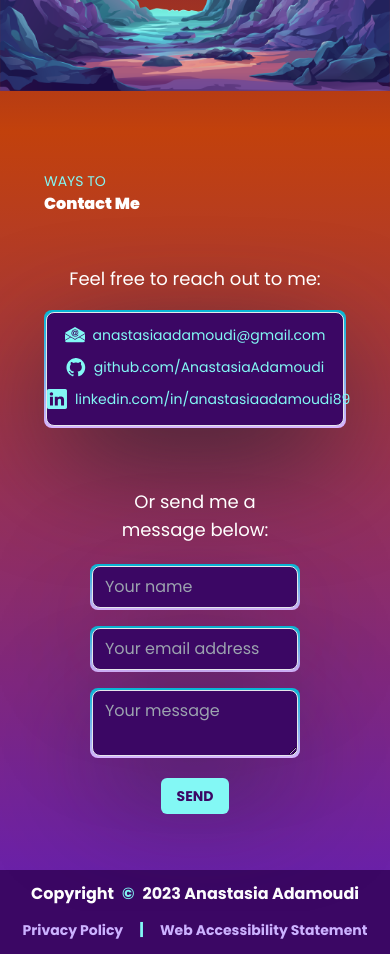
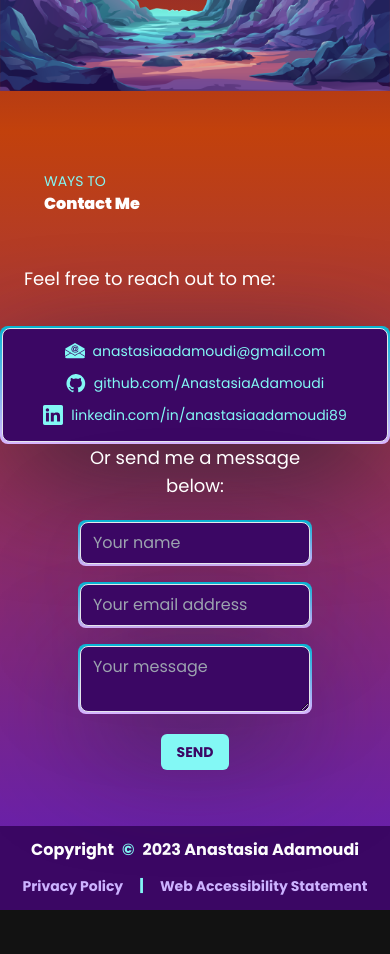
Before and after one commit to spiralnebulam31/PortfolioWebsite, a React (Vite) app: page / in a window 390 px wide. Shown: the part 8260-9214 px from the top of the page. After the commit the page ends 9170 px from the top, so only its background shows below. Built offline with nearby package versions, Linux system fonts and the light colour scheme.

Commit message:
Started working on fixing the responsiveness of the Contact section

```diff
--- a/src/components/Contact.jsx
+++ b/src/components/Contact.jsx
@@ -49,33 +49,35 @@ const Contact = ({
 
   return (
 <section id="contact">
+
+      <div className="bg-gradient-to-b from-orange-700 to-purple-800 relative bg-cover w-full left-0 right-0 bottom-0 top-0 py-10">
+
       {/* Title */}
-      <div className="bg-gradient-to-b from-orange-700 to-purple-800 relative bg-cover w-full left-0 right-0 bottom-0 top-0 py-10">
         <div className="mx-auto px-5">
-          <motion.div variants={textVariant()}>
+          <div>
             <p className={styles.sectionSubText + styles.paddingX}>Ways to</p>
             <h2 className={styles.sectionHeadText + styles.paddingX}>
               Contact Me
             </h2>
-          </motion.div>
+          </div>
+        </div>
+      {/* End of title */}
+
 
           {/* Content text */}
-          <div className="flex flex-col justify-center items-center gap-5 mx-auto">
-            <div className="flex flex-col justify-center items-center gap-5 mb-2 text-center max-w-full xl:max-w-[70%] mx-auto">
-              <motion.div
-                variants={fadeIn("", "", 0.1, 1)} //direction, type, delay, duration
-                className={
-                  "text-white font-body text-lg max-w-full xl:max-w-6xl sm:px-16 px-6 py-8 leading-[30px]"
-                }
+              <div
+                className="text-white font-body text-lg max-w-full sm:px-16 px-6 py-8 leading-[30px]"
               >
                 <p className="mt-4">Feel free to reach out to me:</p>
+              </div>
 
                 {/* Contact info */}
                 <div
-                  className="flex flex-col justify-center items-center gap-5
-                   bg-gradient-to-b from-cyan-500 to-purple-300 p-[2px] rounded-lg shadow-card text-center mt-4 w-full xl:w-[80%] mx-auto"
+                  className="bg-gradient-to-b from-cyan-500 to-purple-300 p-[2px] rounded-lg shadow-card text-center"
                 >
-                  <div className="bg-background1 w-full rounded-lg border pb-3 pt-3 mx-auto">
+                  <div className="bg-background1 w-full rounded-lg border pb-3 pt-3">
+
+                    {/* Contact links */}
                     <div className="flex justify-center items-center gap-5 pb-3">
                       <a
                         href="mailto:anastasiaadamoudi@gmail.com"
@@ -83,7 +85,7 @@ const Contact = ({
                         onMouseLeave={handleEmailMouseLeave}
                         alt="email address"
                         className="text-secondary hover:text-primary flex items-center whitespace-nowrap
-                        text-sm sm:text-sm md:text-md lg:text-md xl:text-xl max-w-lg xl:max-w-6xl"
+                        text-sm sm:text-sm md:text-md lg:text-md xl:text-xl"
                       >
                         <img
                           src={emailIsHovered ? email2 : email}
@@ -103,7 +105,7 @@ const Contact = ({
                         onMouseLeave={handleGithubMouseLeave}
                         alt="GitHub profile"
                         className="text-secondary hover:text-primary flex items-center whitespace-nowrap
-                        text-sm sm:text-sm md:text-md lg:text-md xl:text-xl max-w-lg xl:max-w-6xl"
+                        text-sm sm:text-sm md:text-md lg:text-md xl:text-xl"
                       >
                         <img
                           src={githubIsHovered ? github2 : github}
@@ -123,7 +125,7 @@ const Contact = ({
                         onMouseLeave={handleLinkedinMouseLeave}
                         alt="LinkedIn profile"
                         className="text-secondary hover:text-primary flex items-center whitespace-nowrap
-                        text-sm sm:text-sm md:text-md lg:text-md xl:text-xl max-w-lg xl:max-w-6xl"
+                        text-sm sm:text-sm md:text-md lg:text-md xl:text-xl"
                       >
                         <img
                           src={linkedinIsHovered ? linkedin2 : linkedin}
@@ -134,15 +136,13 @@ const Contact = ({
                           linkedin.com/in/anastasiaadamoudi89
                         </p>
                       </a>
-                    </div>
-                  </div>
-                </div>
-              </motion.div>
-            </div>
+                    </div> {/* End of contact links */}
+
+                  </div> {/* End of contact info */}
+                </div> {/* End of contact info container */}
 
             {/* Contact form */}
-            <motion.div
-              variants={fadeIn("", "", 0.1, 1)}
+            <div
               className="text-center w-[60%] md:w-[40%] mx-auto"
             >
               <p
@@ -198,13 +198,9 @@ const Contact = ({
                   </button>
                 </div>
               </form>
-            </motion.div>
+            </div>
 
           </div>
-        </div>
-
-      </div>
-
     </section>
   );
 };
```
